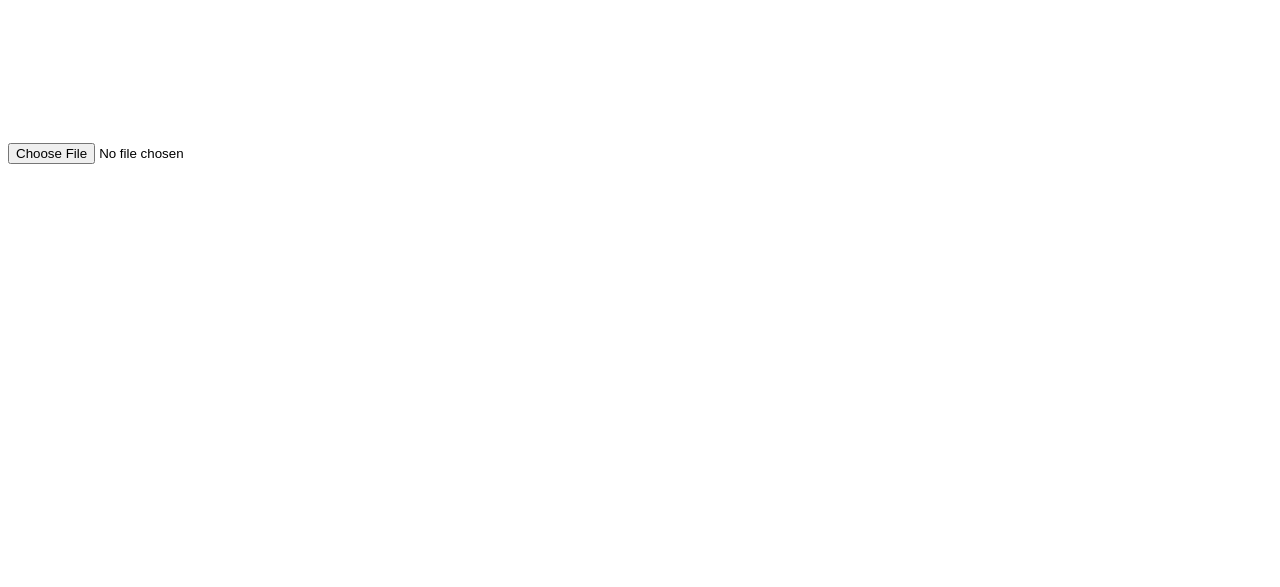
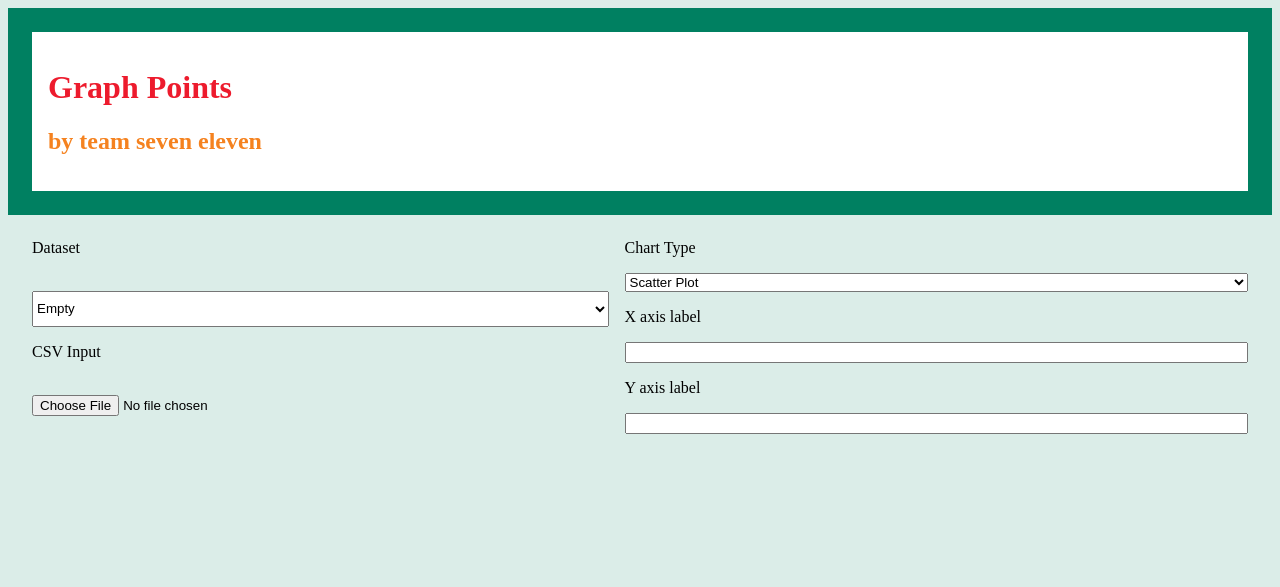
Before and after one commit to CSE210-Team-404-Not-Found/warmup-charts, a website with bundled scripts: page index.html in a window 1280 px wide. Built offline with nearby package versions, Linux system fonts and the light colour scheme.

Commit message:
sarah borrowing nate's pc bc her ssd died: html structuring following prototype sketch, adding some css & team fill up

```diff
--- a/index.html
+++ b/index.html
@@ -3,12 +3,38 @@
 <head>
     <meta charset="utf-8">
     <meta name="viewport" content="width=device-width, initial-scale=1">
-    <title>Warmup Charts</title>
+    <title>Graph Points | team seven eleven</title>
     <link rel="stylesheet" href="style.css">
 </head>
 <body>
+    <hgroup>
+        <h1>Graph Points</h1>
+        <h2>by team seven eleven</h2>
+    </hgroup>
     <main>
-        <input type="file" id="csv-input" accept=".csv,text/csv">
+        <section id="input-data">
+            <label for="test-sets">Dataset</label>
+            <select id="test-sets" name="test-sets">
+                <option value="empty">Empty</option>
+                <option value="malformed">Malformed</option>
+                <option value="multi-series">Multi-series</option>
+                <option value="single-series">Single-series</option>
+            </select>
+            <label for="csv-input">CSV Input</label>
+            <input type="file" id="csv-input" accept=".csv,text/csv">
+        </section>
+        <section id="chart-options">
+            <label for="chart-type">Chart Type</label>
+            <select id="chart-type" name="chart-type">
+                <option value="scatter">Scatter Plot</option>
+                <option value="line">Line Graph</option>
+            </select>
+            <label for="x-axis">X axis label</label>
+            <input type="text" id="x-axis">
+            <label for="y-axis">Y axis label</label>
+            <input type="text" id="y-axis">
+        </section>
+        <h3 id="dataset-name"></h3>
         <canvas id="chart"></canvas>
     </main>
     <script type="module" src="demo/main.js"></script>
--- a/style.css
+++ b/style.css
@@ -3,3 +3,44 @@
 
     Feel free to link in other new CSS files for structuring purposes!
 */
+
+:root {
+    /* theme colors */
+    --primary-bg-color: #008061;
+    --secondary-bg-color: #ffffff;
+    --tertiary-bg-color: #dbede8;
+    --primary-accent-color: #ed1b2d;
+    --secondary-accent-color: #f5821f;
+
+    background-color: var(--tertiary-bg-color);
+}
+
+/* header */
+hgroup {
+    background-color: var(--secondary-bg-color);
+    border-width: 3vmin;
+    border-color: var(--primary-bg-color);
+    border-style: solid;
+    padding: 2vmin;
+}
+
+h1 {
+    color: var(--primary-accent-color);
+}
+
+h2 {
+    color: var(--secondary-accent-color);
+}
+
+main {
+    display: grid;
+    grid-template-columns: auto auto;
+    column-gap: 2vmin;
+    margin: 3vmin;
+}
+
+section {
+    display: grid;
+    align-content: normal;
+    row-gap: 2vmin;
+}
```
Also changed, not shown: TEAM.md (+1 -0 lines).
